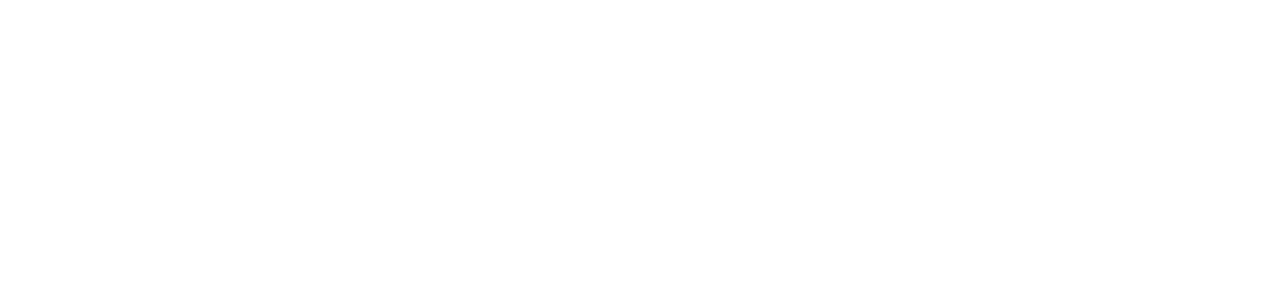
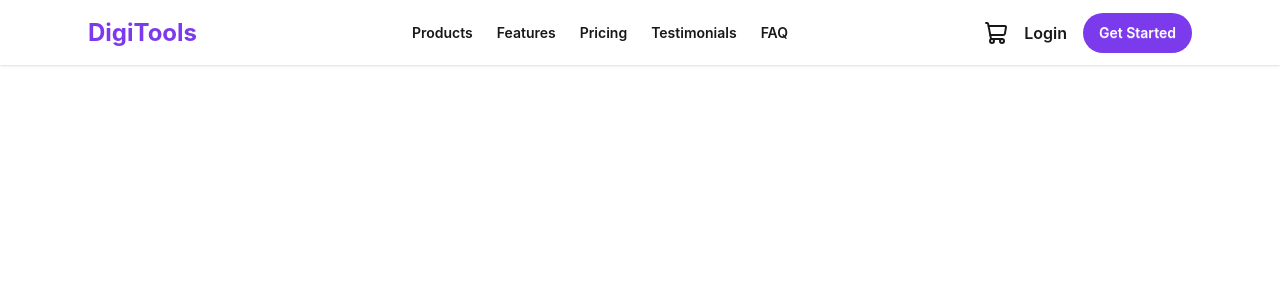
Before and after one commit to jituman01/B13-A6-DigiTools-Platform, a React (Vite) app: page / in a window 1280 px wide. Shown: the top 300 px of the page. Built offline with nearby package versions, Linux system fonts and the light colour scheme.

Commit message:
create navbar with daisyui and according to designed by figma

```diff
--- a/src/App.jsx
+++ b/src/App.jsx
@@ -1,12 +1,14 @@
 
-import { ShoppingCart } from 'lucide-react'
+
+
 import './App.css'
+import Navbar from './components/navbar/Navbar'
 
 function App() {
 
   return (
     <>
-
+      <Navbar></Navbar>
     </>
   )
 }
--- /dev/null
+++ b/src/components/navbar/Navbar.jsx
@@ -0,0 +1,51 @@
+import React from 'react';
+import { ShoppingCart } from 'lucide-react'
+const Navbar = () => {
+  return (
+    <div class="navbar bg-base-100 shadow-sm">
+  <div class="navbar-start">
+    <div class="dropdown">
+      <div tabindex="0" role="button" class="btn btn-ghost lg:hidden">
+        <svg xmlns="http://www.w3.org/2000/svg" class="h-5 w-5" fill="none" viewBox="0 0 24 24" stroke="currentColor"> <path stroke-linecap="round" stroke-linejoin="round" stroke-width="2" d="M4 6h16M4 12h8m-8 6h16" /> </svg>
+      </div>
+      <ul
+        tabindex="-1"
+        class="menu menu-sm dropdown-content bg-base-100 rounded-box z-1 mt-3 w-52 p-2 shadow  ">
+            <li className='font-semibold text-4'><a>Products</a></li>
+            <li className='font-semibold text-4'><a>Features</a></li>
+            <li className='font-semibold text-4'><a>Pricing</a></li>
+            <li className='font-semibold text-4'><a>Testimonials</a></li>
+            <li className='font-semibold text-4'><a>FAQ</a></li>
+      </ul>
+    </div>
+    <a class="text-[#7C3AED] text-2xl font-bold ml-20">DigiTools</a>
+  </div>
+  <div class="navbar-center hidden lg:flex">
+    <ul class="menu menu-horizontal px-1">
+
+            <li className='font-semibold text-4'><a>Products</a></li>
+            <li className='font-semibold text-4'><a>Features</a></li>
+            <li className='font-semibold text-4'><a>Pricing</a></li>
+            <li className='font-semibold text-4'><a>Testimonials</a></li>
+            <li className='font-semibold text-4'><a>FAQ</a></li>
+
+    </ul>
+  </div>
+
+
+
+        <div class="navbar-end mr-20">
+          <div className="mr-4">
+          <div className="relative cursor-pointer">
+            <ShoppingCart></ShoppingCart>
+          </div>
+          </div>
+
+          <button className='font-semibold text-4 mr-4'>Login</button>
+          <button class=" text-white border-none shadow-none btn btn-primary rounded-full bg-[#7C3AED] font-semibold text-5">Get Started</button>
+  </div>
+</div>
+  );
+};
+
+export default Navbar;
```
